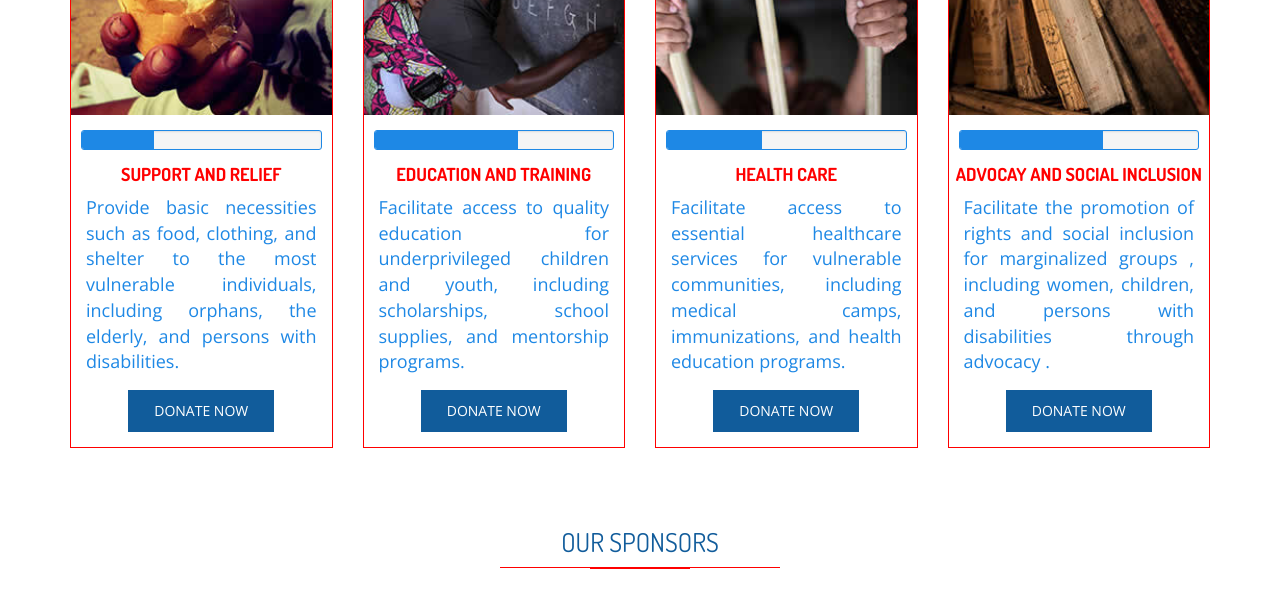
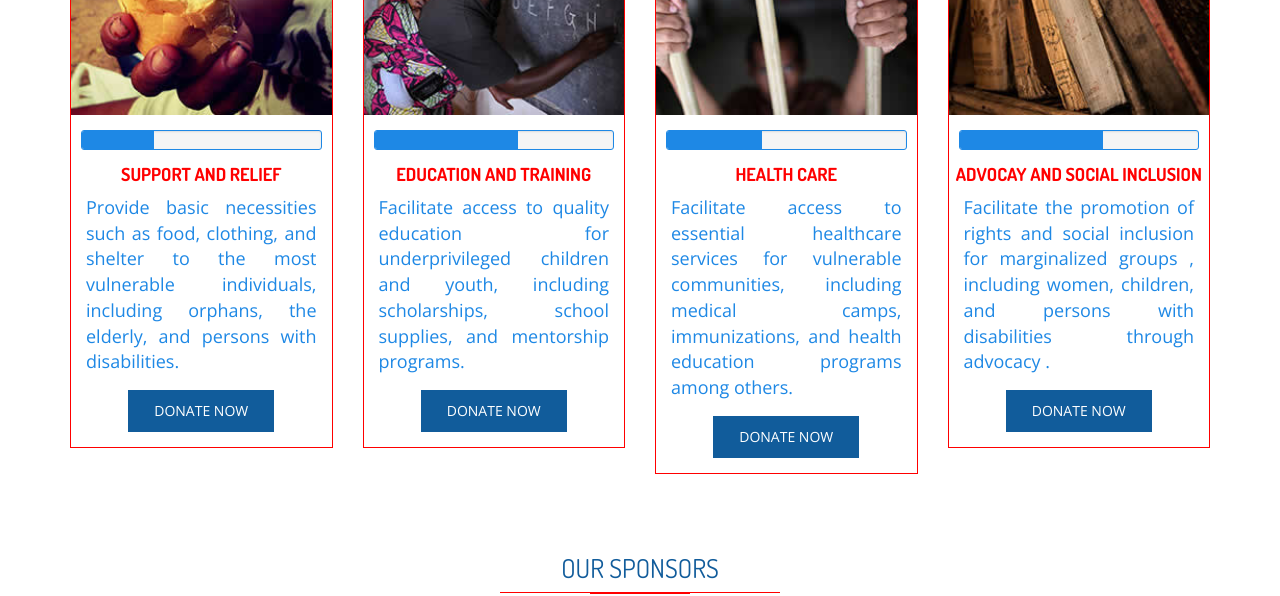
Before and after one commit to ericgithubo/Humanity-for-charity, a plain HTML site: page sadaka/HTML/index.html in a window 1280 px wide. Shown: the part 1834-2430 px from the top of the page. Drawn offline with nearby package versions, Linux system fonts and the light colour scheme.

Commit message:
health_card

```diff
--- a/sadaka/HTML/index.html
+++ b/sadaka/HTML/index.html
@@ -515,7 +515,7 @@
                         <div class="cause-details " style="font-size: 18px;">
                           Facilitate access to essential healthcare services for vulnerable communities,
                            including medical camps, immunizations,
-                          and health education programs.
+                          and health education programs among others.
 
                         </div>
 
```
